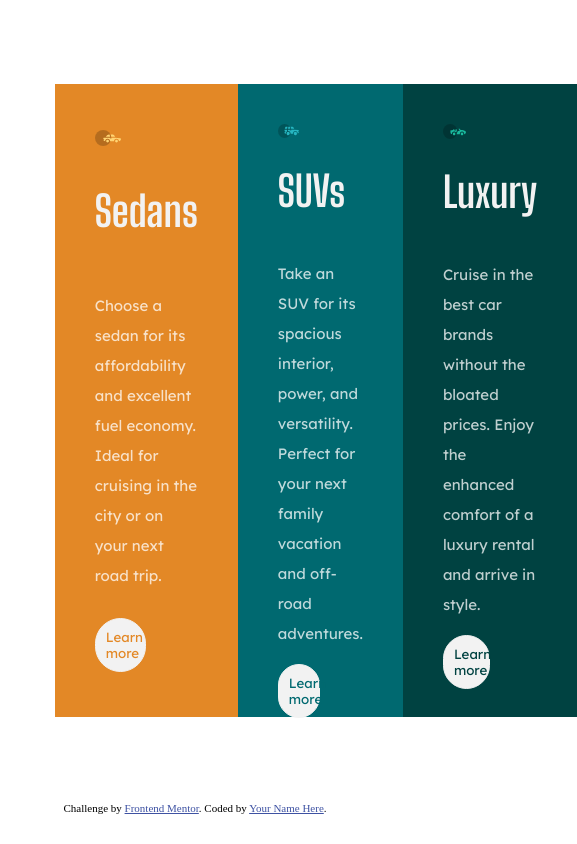
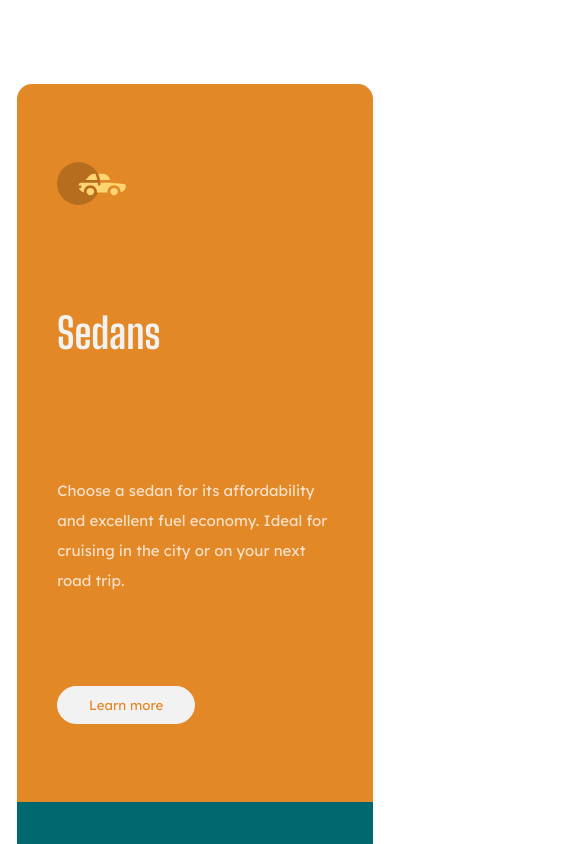
Before and after one commit to Mordraag/3-column-preview-card-component, a plain HTML site: page index.html in a window 390 px wide. Shown: the top 844 px of the page, 577 px wide, since content can reach past the window. Drawn offline with Linux system fonts and the light colour scheme.

Commit message:
Project is done

```diff
--- a/index.html
+++ b/index.html
@@ -9,14 +9,7 @@
   <link rel="preconnect" href="https://fonts.googleapis.com">
   <link rel="preconnect" href="https://fonts.gstatic.com" crossorigin>
   <link href="https://fonts.googleapis.com/css2?family=Big+Shoulders+Display:wght@700&family=Lexend+Deca&display=swap" rel="stylesheet">
-
   <title>Frontend Mentor | 3-column preview card component</title>
-
-  <!-- Feel free to remove these styles or customise in your own stylesheet 👍 -->
-  <style>
-    .attribution { font-size: 11px; text-align: center;}
-    .attribution a { color: hsl(228, 45%, 44%); }
-  </style>
 </head>
 <body>
   <div class="container">
@@ -41,22 +34,6 @@
         rental and arrive in style.</p>
       <button class="btn btn-luxury">Learn more</button>
     </div>
-
-
-
-
-
-
-
-
-
-
-
-
-  </div>
-  <div class="attribution">
-    Challenge by <a href="https://www.frontendmentor.io?ref=challenge" target="_blank">Frontend Mentor</a>.
-    Coded by <a href="#">Your Name Here</a>.
   </div>
 </body>
 </html>
--- a/style.css
+++ b/style.css
@@ -3,19 +3,15 @@
     padding: 0;
 }
 .container {
-
     margin: 10vh auto;
     width: 75%;
     height: 75vh;
     display: flex;
     font-size: 15px;
     font-family: "Lexend Deca", sans-serif;
-
-
 }
 .item {
-
-    height: 75vh;
+    height: auto;
     display: flex;
     flex-direction: column;
     justify-content: space-around;
@@ -29,7 +25,6 @@
     font-family: "Lexend Deca", sans-serif;
     border: hsl(0, 0%, 95%) solid 1px;
     color: transparent;
-
 }
 .btn:hover {
     background-color: transparent;
@@ -50,6 +45,7 @@ p {
 }
 .sedans {
     background-color: hsl(31, 77%, 52%);
+    border-radius: 15px 0 0 15px;
 }
 .btn-sedan {
     color: hsl(31, 77%, 52%);
@@ -62,13 +58,24 @@ p {
 }
 .luxury {
     background-color: hsl(179, 100%, 13%);
+    border-radius: 0 15px 15px 0;
 }
 .btn-luxury {
     color: hsl(179, 100%, 13%);
 }
 
-@media only screen and (max-width: 375px;){
-    body {
-        background-color: blue;
+@media screen and (max-width: 768px){
+    .container {
+        display: block;
+        width: 95%;
+    }
+    .sedans {
+        border-radius: 15px 15px 0 0;
+    }
+    .luxury {
+        border-radius: 0 0 15px 15px;
+    }
+    .item {
+        height: 85vh;
     }
 }
```
